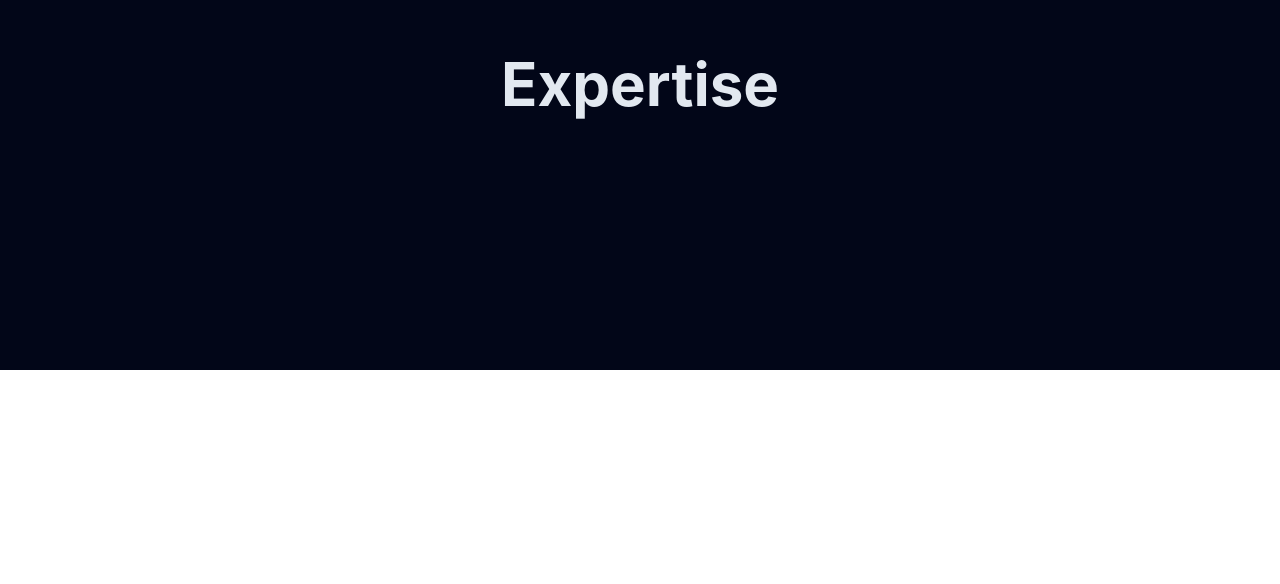
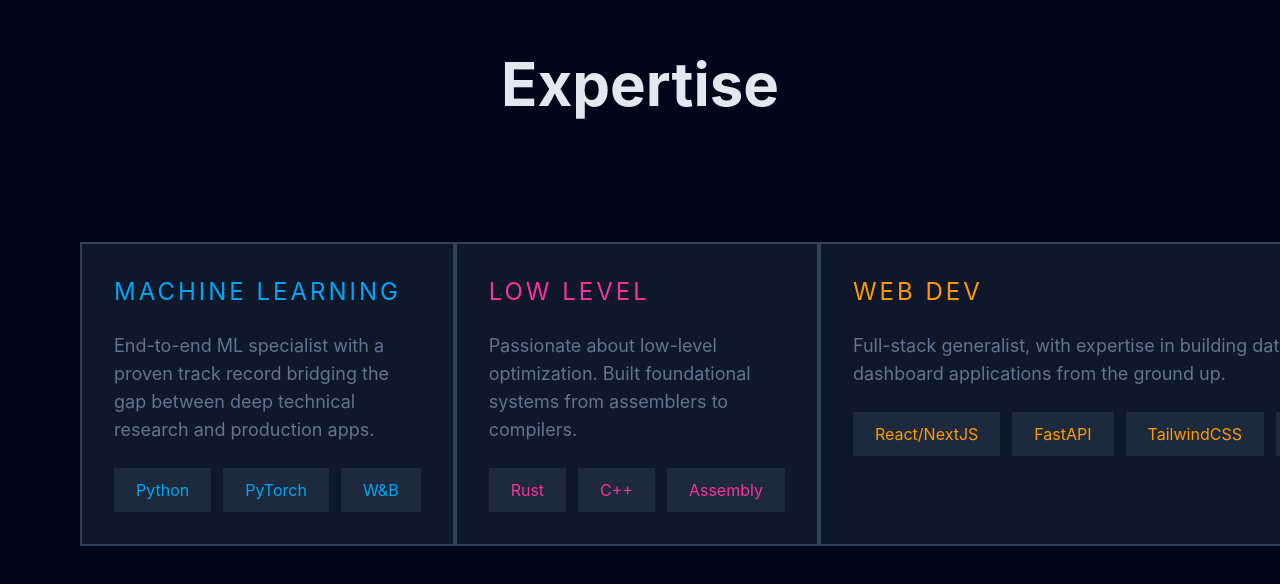
Before and after one commit to alekshiidenhovi/personal-website, a Vue app: page / in a window 1280 px wide. Shown: the part 842-1426 px from the top of the page. Before the commit the page ends 1212 px from the top, so only its background shows below. Built offline with nearby package versions, Linux system fonts and the light colour scheme.

Commit message:
add ExpertiseCard to ExpertiseSection

```diff
--- a/src/components/ExpertiseSection.vue
+++ b/src/components/ExpertiseSection.vue
@@ -1,10 +1,55 @@
 <script setup lang="ts">
+import type { Expertise } from "../types";
+import ExpertiseCard from "./ExpertiseCard.vue";
+
 </script>
 
 <template>
-  <section id="expertise" class="flex  w-full max-w-7xl flex-col items-center gap-32 pt-24 pb-32 px-[320px]">
+  <section id="expertise" class="flex w-full max-w-7xl flex-col items-center gap-32 pt-24 pb-32 px-20 bg-neutral-950">
     <h2 class="text-6xl font-bold text-neutral-200">Expertise</h2>
-    <div class="flex h-full w-full gap-12">
+    <div class="flex w-full h-full">
+      <ExpertiseCard cardColor="machineLearning" cardTitle="Machine Learning"
+        cardText="End-to-end ML specialist with a proven track record bridging the gap between deep technical research and production apps."
+        :tags="[
+          {
+            tagText: 'Python'
+          },
+          {
+            tagText: 'PyTorch'
+          },
+          {
+            tagText: 'W&B'
+          }
+        ]" />
+      <ExpertiseCard cardColor="lowLevel" cardTitle="Low Level"
+        cardText="Passionate about low-level optimization. Built foundational systems from assemblers to compilers."
+        :tags="[
+          {
+            tagText: 'Rust'
+          },
+          {
+            tagText: 'C++'
+          },
+          {
+            tagText: 'Assembly'
+          }
+        ]" />
+      <ExpertiseCard cardColor="webDev" cardTitle="Web Dev"
+        cardText="Full-stack generalist, with expertise in building data-driven dashboard applications from the ground up."
+        :tags="[
+          {
+            tagText: 'React/NextJS'
+          },
+          {
+            tagText: 'FastAPI'
+          },
+          {
+            tagText: 'TailwindCSS'
+          },
+          {
+            tagText: 'PostgreSQL'
+          }
+        ]" />
     </div>
   </section>
 </template>
```
